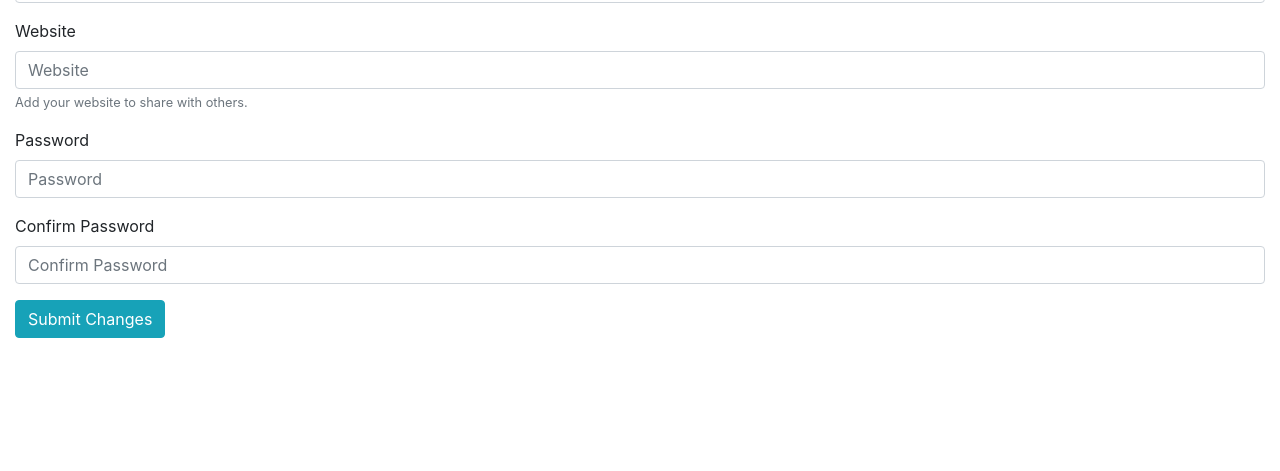
After one commit to art-locale/art-haus, a PHP site: page /static-ui/update-profile.php in a window 1280 px wide. The commit adds this page. Shown: the part 329-800 px from the top of the page. Run offline with PHP 8.4, Linux system fonts and the light colour scheme.

Commit message:
Added home-view and update-profile static ui pages. Renamed sign-in-homeview to signed-in-homeview.

```diff
--- a/static-ui/sign-in-homeview.php
+++ b/static-ui/home-view.php
@@ -10,7 +10,7 @@
   <div class="jumbotron jumbotron-fluid">
     <div class="container">
       <h1 class="display-4">Welcome to Art Haus!</h1>
-      <p class="lead">Enjoy the amazing art from local artists!</p>
+      <p class="lead">Enjoy the amazing art from local artists!<br/><br/>Sign in to share your own art and applaud art you want to support.</p>
     </div>
   </div>
 
--- /dev/null
+++ b/static-ui/update-profile.php
@@ -0,0 +1,39 @@
+<?php require_once("head-utils.php");?>
+
+<?php require_once("navbar.php");?>
+
+<?php require_once("footer.php");?>
+
+<main>
+
+  <div class="container-fluid">
+    <h1 class="text-center">Update Profile</h1>
+
+    <form>
+      <div class="form-group">
+        <label for="name">Name</label>
+        <input type="text" class="form-control" id="name" placeholder="Name">
+      </div>
+      <div class="form-group">
+        <label for="email">Email Address</label>
+        <input type="email" class="form-control" id="email" placeholder="Email">
+      </div>
+      <div class="form-group">
+        <label for="website">Website</label>
+        <input type="text" class="form-control" id="website" aria-describedby="websiteHelp" placeholder="Website">
+        <small id="websiteHelp" class="form-text text-muted">Add your website to share with others.</small>
+      </div>
+      <div class="form-group">
+        <label for="password">Password</label>
+        <input type="password" class="form-control" id="password" placeholder="Password">
+      </div>
+      <div class="form-group">
+        <label for="passwordConfirm">Confirm Password</label>
+        <input type="password" class="form-control" id="passwordConfirm" placeholder="Confirm Password">
+      </div>
+      <button type="submit" class="btn btn-info">Submit Changes</button>
+    </form>
+
+  </div>
+
+</main>
```
Also changed, not shown: static-ui/signed-in-homeview.php (added, +16 -0 lines).
